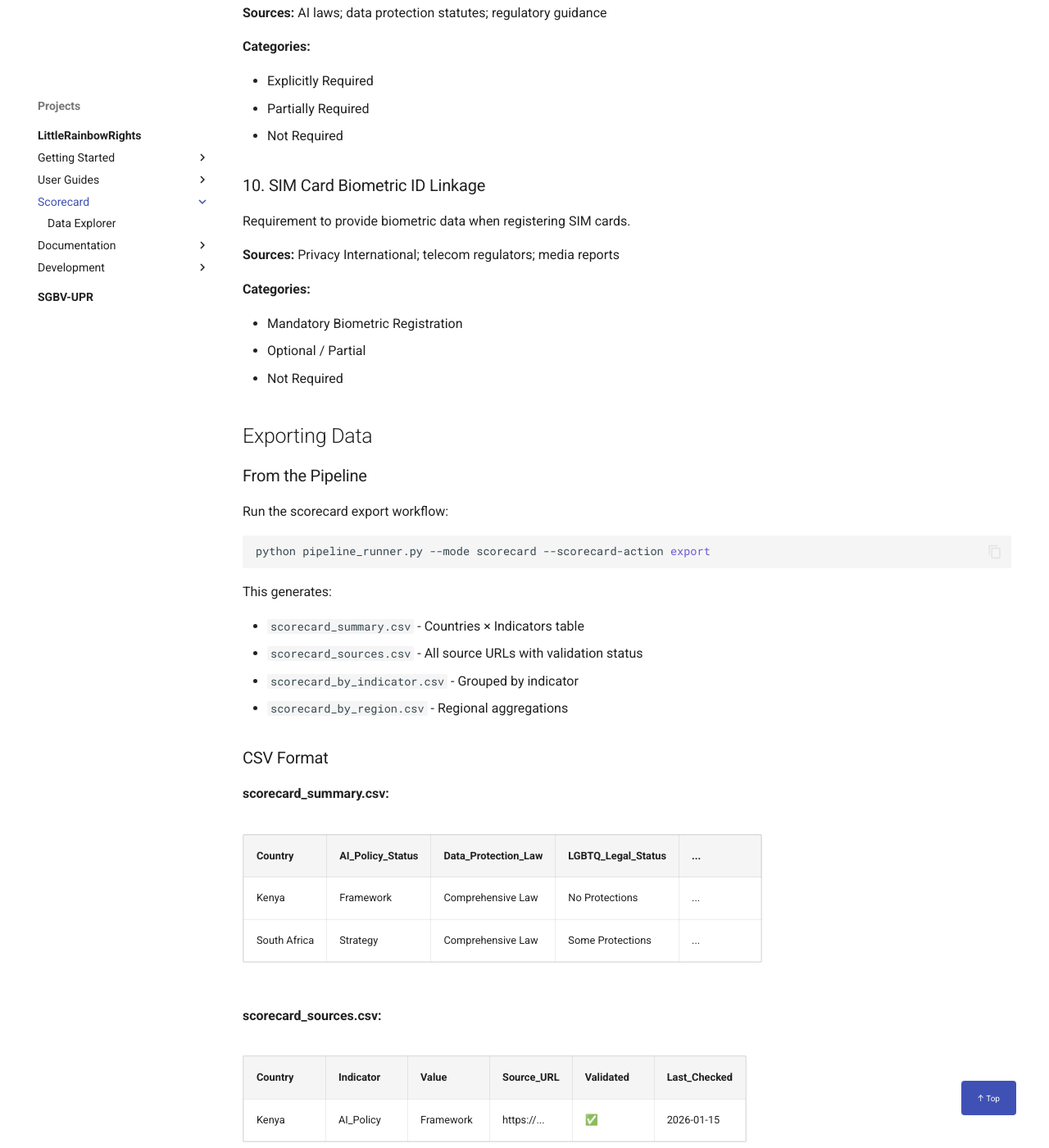
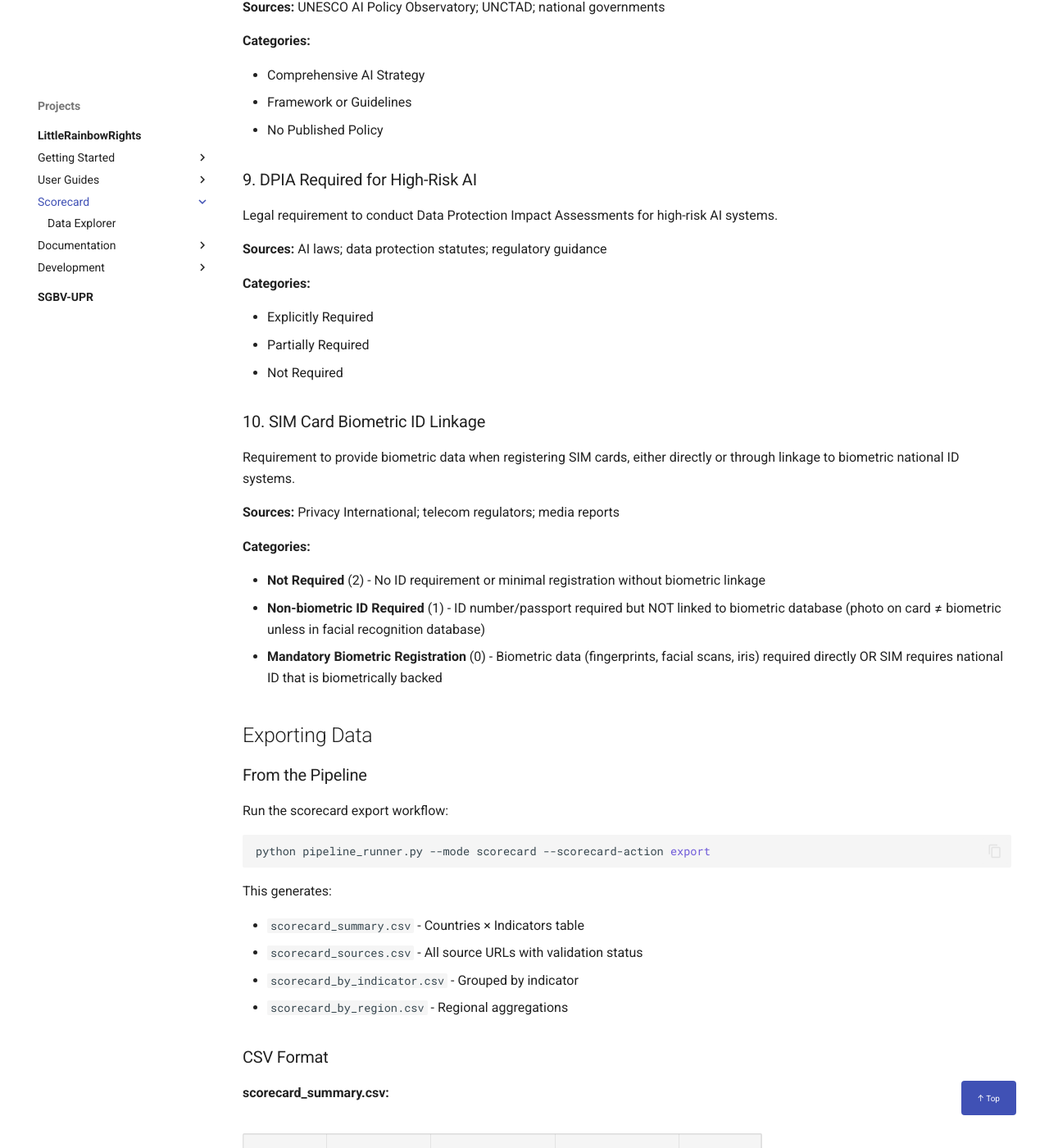
Before and after one commit to MissCrispenCakes/DigitalChild, an MkDocs documentation site: the page built from docs/website/scorecard/index.md, in a window 1280 px wide and 1400 px high, scrolled down 3693 px. Shown: the whole window at 82% size. Built offline with MkDocs 1.6.1 and Material for MkDocs 9.7.7, drawn with Linux system fonts in a browser that asks for light colours; a script that is not in the unit is left out; comment, search, counter and statistics services are not loaded; some of the changed text lies outside the part shown.

Commit message:
Update scorecard categories to match 0-1-2 scoring framework
Changes to indicator categories:

1. LGBTQ+ Legal Status - Reduced from 4 to 3 categories:
   - 2: Comprehensive Protections (anti-discrimination, marriage recognition)
   - 1: Legal, No Specific Protections (decriminalized but no protections)
   - 0: Criminalization

2. SIM Card Biometric ID Linkage - Clarified middle category:
   - 2: Not Required (no ID or minimal non-biometric registration)
   - 1: Non-biometric ID Required (ID number/passport, NOT biometric database)
   - 0: Mandatory Biometric Registration (direct OR indirect via biometric national ID)

3. Added scoring explanation box:
   - Clarifies 0-1-2 scale (higher = stronger protections)
   - Notes that risk analysis examines indicator combinations
   - Categories listed from best (2) to worst (0)

These changes align documentation with actual scorecard implementation and clarify that biometric risk includes indirect linkage through national ID systems.

Co-Authored-By: Claude Sonnet 4.5 <noreply@anthropic.com>

```diff
--- a/docs/website/scorecard/index.md
+++ b/docs/website/scorecard/index.md
@@ -44,6 +44,15 @@ For now, you can explore the data through CSV exports or the data explorer below
 </div>
 
 ## Indicators Tracked
+
+!!! info "Scoring System"
+    Each indicator uses a 0-1-2 scale where higher scores indicate stronger protections:
+
+    - **2 (Best)** - Comprehensive protections or safeguards in place
+    - **1 (Middle)** - Partial protections or mixed implementation
+    - **0 (Worst)** - No protections, harmful policies, or heightened risk
+
+    Categories are listed from best (2) to worst (0) below. Risk analysis examines **combinations** of indicators (e.g., LGBTQ criminalization × biometric ID linkage).
 
 ### 1. Data Protection Law
 
@@ -113,10 +122,9 @@ Legal recognition and protection of LGBTQ+ individuals.
 
 **Categories:**
 
-- Criminalization
-- No Specific Protections
-- Some Protections
-- Comprehensive Protections
+- **Comprehensive Protections** (2) - Anti-discrimination laws, marriage recognition, constitutional protections
+- **Legal, No Specific Protections** (1) - Same-sex relations decriminalized but no anti-discrimination protections
+- **Criminalization** (0) - Same-sex relations criminalized under law
 
 ### 7. LGBTQ+ Promotion / Propaganda Offences
 
@@ -156,15 +164,15 @@ Legal requirement to conduct Data Protection Impact Assessments for high-risk AI
 
 ### 10. SIM Card Biometric ID Linkage
 
-Requirement to provide biometric data when registering SIM cards.
+Requirement to provide biometric data when registering SIM cards, either directly or through linkage to biometric national ID systems.
 
 **Sources:** Privacy International; telecom regulators; media reports
 
 **Categories:**
 
-- Mandatory Biometric Registration
-- Optional / Partial
-- Not Required
+- **Not Required** (2) - No ID requirement or minimal registration without biometric linkage
+- **Non-biometric ID Required** (1) - ID number/passport required but NOT linked to biometric database (photo on card ≠ biometric unless in facial recognition database)
+- **Mandatory Biometric Registration** (0) - Biometric data (fingerprints, facial scans, iris) required directly OR SIM requires national ID that is biometrically backed
 
 ## Exporting Data
 
```
